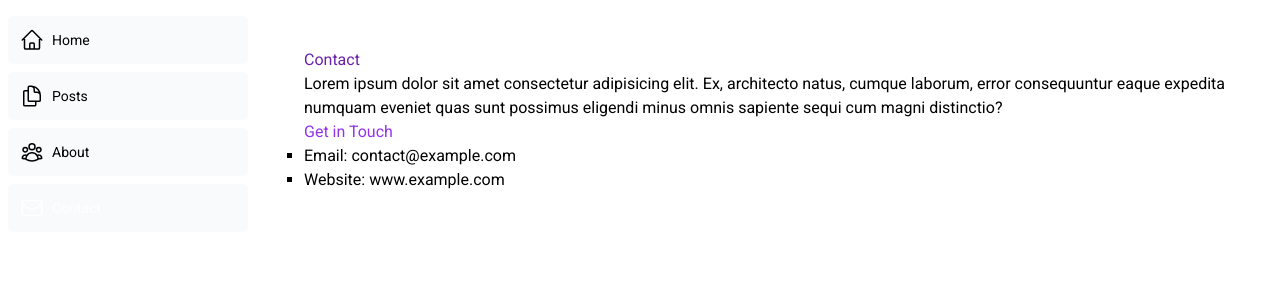
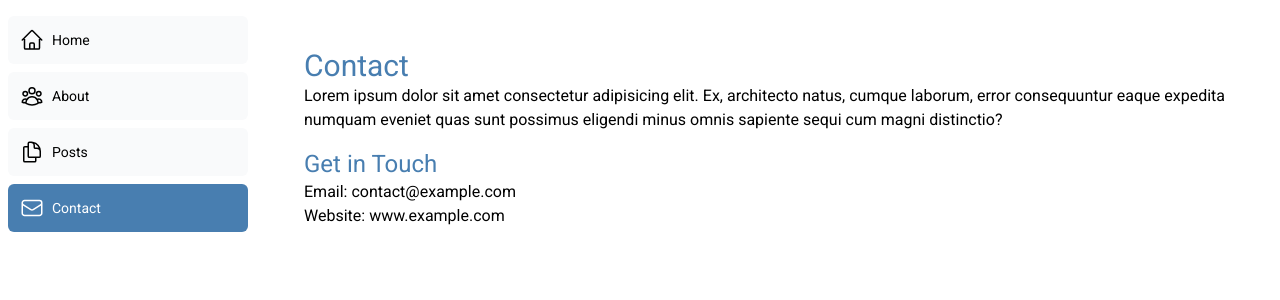
Before and after one commit to solidados/blog-next, a Next.js app: page /blog/contact in a window 1280 px wide. Shown: the top 300 px of the page. Built offline with nearby package versions, Linux system fonts and the light colour scheme.

Commit message:
refactor: update text and bg colors on pages

```diff
--- a/src/app/blog/about/page.tsx
+++ b/src/app/blog/about/page.tsx
@@ -1,7 +1,7 @@
 const Page = () => {
   return (
     <>
-      <h1 className="text-purple-800">About</h1>
+      <h1 className="text-customBlue text-3xl">About</h1>
       <p>
         Massa urna magnis dignissim id euismod porttitor vitae etiam viverra
         nunc at adipiscing sit morbi aliquet mauris porttitor nisi, senectus
--- a/src/app/blog/contact/page.tsx
+++ b/src/app/blog/contact/page.tsx
@@ -1,20 +1,22 @@
+import Link from "next/link";
+
 const Page = () => {
   return (
     <>
-      <h1 className="text-purple-800">Contact</h1>
-      <p>
+      <h1 className="text-customBlue text-3xl">Contact</h1>
+      <p className={"mb-4"}>
         Lorem ipsum dolor sit amet consectetur adipisicing elit. Ex, architecto
         natus, cumque laborum, error consequuntur eaque expedita numquam eveniet
         quas sunt possimus eligendi minus omnis sapiente sequi cum magni
         distinctio?
       </p>
       <div>
-        <h3 className="text-purple-600">Get in Touch</h3>
-        <ul style={{ listStyleType: "square" }}>
+        <h3 className="text-customBlue text-2xl">Get in Touch</h3>
+        <ul style={{ listStyle: "none" }}>
           <li>
             <span>
               Email:{" "}
-              <a href="mailto:contact@example.com">contact@example.com</a>
+              <Link href="mailto:contact@example.com">contact@example.com</Link>
             </span>
           </li>
           <li>
--- a/src/app/ui/components/nav-links.tsx
+++ b/src/app/ui/components/nav-links.tsx
@@ -15,12 +15,8 @@ import clsx from "clsx";
 
 const links = [
   { name: "Home", href: "/", icon: HomeIcon },
-  {
-    name: "Posts",
-    href: "/blog/posts",
-    icon: DocumentDuplicateIcon,
-  },
   { name: "About", href: "/blog/about", icon: UserGroupIcon },
+  { name: "Posts", href: "/blog/posts", icon: DocumentDuplicateIcon },
   { name: "Contact", href: "/blog/contact", icon: EnvelopeIcon },
 ];
 
@@ -30,17 +26,17 @@ export default function NavLinks() {
     <>
       {links.map((link) => {
         const LinkIcon = link.icon;
+        const isActive = pathname === link.href;
+
         return (
           <Link
             key={link.name}
             href={link.href}
             className={clsx(
-              "flex h-[48px] grow items-center justify-center gap-2 rounded-md bg-gray-50 p-3 text-sm font-medium hover:bg-customBlue" +
-                " hover:text-white" +
-                " md:flex-none md:justify-start md:p-2 md:px-3",
+              "flex h-[48px] grow items-center justify-center gap-2 rounded-md p-3 text-sm font-medium md:flex-none md:justify-start md:p-2 md:px-3",
               {
-                "bg-customBlue": pathname === link.href,
-                "text-white": pathname === link.href,
+                "bg-customBlue text-white": isActive,
+                "bg-gray-50 hover:bg-customBlue hover:text-white": !isActive,
               },
             )}
           >
--- a/src/app/ui/components/posts/Post.tsx
+++ b/src/app/ui/components/posts/Post.tsx
@@ -7,7 +7,7 @@ type PostProps = Post;
 const Post: FC<PostProps> = ({ id, title, content, date }) => {
   return (
     <div key={id} className={"border border-gray-200 my-4 p-4"}>
-      <Link href={`/blog/post/${id}`}>
+      <Link href={`/blog/post/${id}`} className={"hover:text-customBlue"}>
         <h2>{title}</h2>
         <p className="text-grey-500">{date}</p>
         <p>{content}</p>
```
